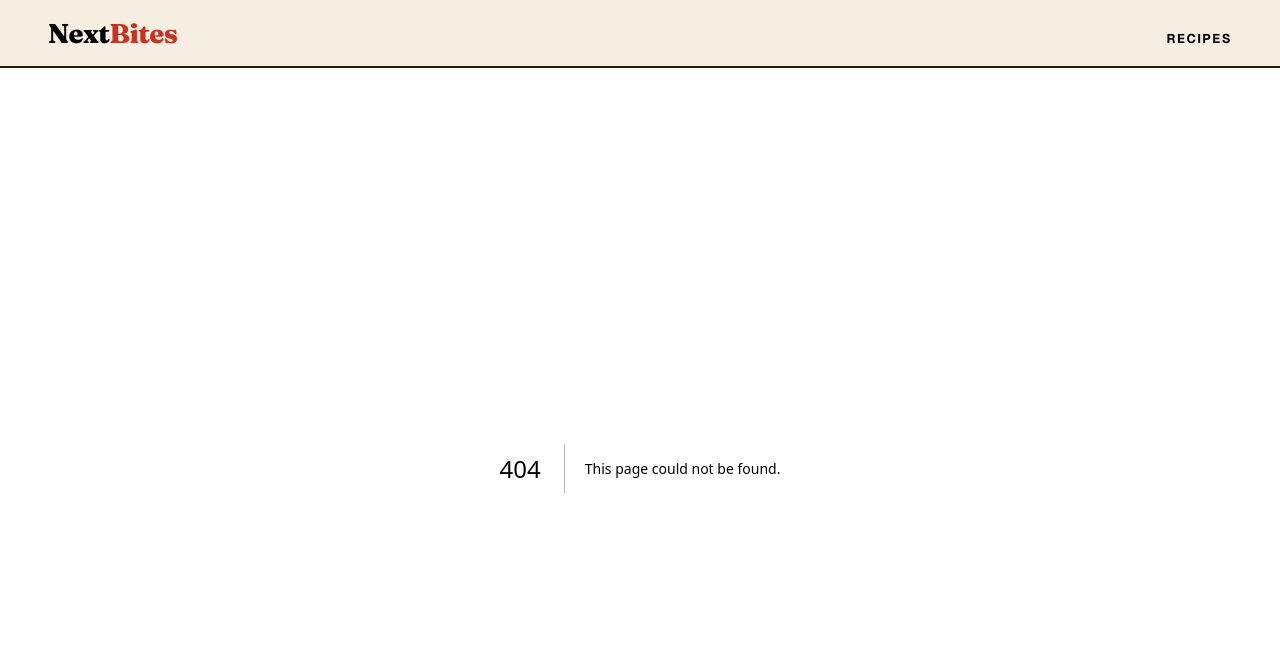
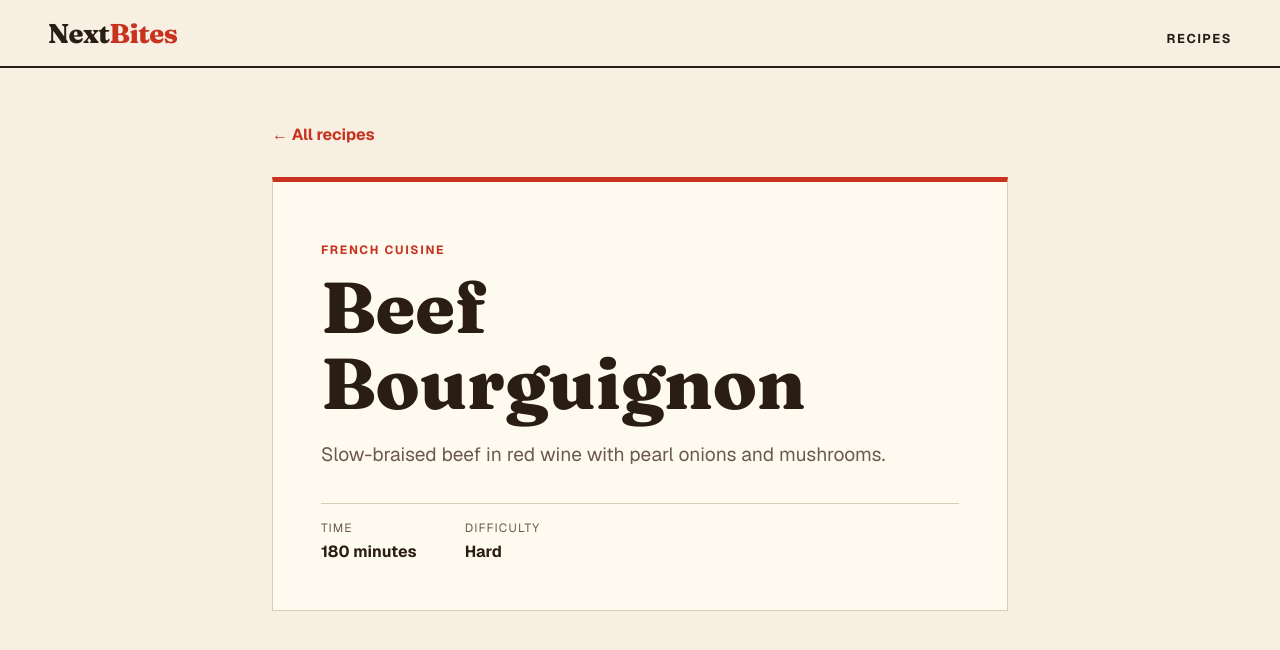
Before and after one commit to HamzaShaikh-source/nextbites, a Next.js app: page /recipe/beef-bourguignon in a window 1280 px wide. Before the commit this address had no page. Shown: the top 650 px of the page. Built offline with nearby package versions, Linux system fonts and the light colour scheme.

Commit message:
feat: add static recipe detail pages

```diff
--- a/app/components/RecipeCard.module.css
+++ b/app/components/RecipeCard.module.css
@@ -14,6 +14,11 @@
   transform: translateY(-3px);
   border-color: var(--ink);
   border-top-color: var(--accent);
+}
+
+.card:focus-visible {
+  outline: 3px solid var(--accent);
+  outline-offset: 3px;
 }
 
 .cuisine {
--- a/app/components/RecipeCard.tsx
+++ b/app/components/RecipeCard.tsx
@@ -1,9 +1,10 @@
 import type { Recipe } from "../data/recipes";
+import Link from "next/link";
 import styles from "./RecipeCard.module.css";
 
 export default function RecipeCard({ recipe }: { recipe: Recipe }) {
   return (
-    <article className={styles.card}>
+    <Link href={`/recipe/${recipe.id}`} className={styles.card}>
       <p className={styles.cuisine}>{recipe.cuisine}</p>
       <h2 className={styles.title}>{recipe.title}</h2>
       <p className={styles.description}>{recipe.description}</p>
@@ -17,6 +18,6 @@ export default function RecipeCard({ recipe }: { recipe: Recipe }) {
           <dd>{recipe.difficulty}</dd>
         </div>
       </dl>
-    </article>
+    </Link>
   );
 }
--- a/app/data/recipes.ts
+++ b/app/data/recipes.ts
@@ -57,3 +57,7 @@ export const recipes: Recipe[] = [
     description: "Rich miso broth, springy noodles, soft egg and scallions.",
   },
 ];
+
+export function getRecipe(id: string): Recipe | undefined {
+  return recipes.find((recipe) => recipe.id === id);
+}
--- /dev/null
+++ b/app/recipe/[id]/page.tsx
@@ -0,0 +1,41 @@
+import type { Metadata } from "next";
+import Link from "next/link";
+import { notFound } from "next/navigation";
+import { getRecipe, recipes } from "../../data/recipes";
+import styles from "./recipe.module.css";
+
+export function generateStaticParams() {
+  return recipes.map(({ id }) => ({ id }));
+}
+
+export async function generateMetadata({
+  params,
+}: PageProps<"/recipe/[id]">): Promise<Metadata> {
+  const { id } = await params;
+  const recipe = getRecipe(id);
+  return recipe
+    ? { title: `${recipe.title} | NextBites`, description: recipe.description }
+    : { title: "Recipe not found | NextBites" };
+}
+
+export default async function RecipePage({ params }: PageProps<"/recipe/[id]">) {
+  const { id } = await params;
+  const recipe = getRecipe(id);
+
+  if (!recipe) notFound();
+
+  return (
+    <main className={styles.main}>
+      <Link href="/" className={styles.back}>← All recipes</Link>
+      <article className={styles.article}>
+        <p className={styles.eyebrow}>{recipe.cuisine} cuisine</p>
+        <h1>{recipe.title}</h1>
+        <p className={styles.description}>{recipe.description}</p>
+        <dl className={styles.facts}>
+          <div><dt>Time</dt><dd>{recipe.minutes} minutes</dd></div>
+          <div><dt>Difficulty</dt><dd>{recipe.difficulty}</dd></div>
+        </dl>
+      </article>
+    </main>
+  );
+}
--- /dev/null
+++ b/app/recipe/[id]/recipe.module.css
@@ -0,0 +1,58 @@
+.main {
+  max-width: 52rem;
+  margin: 0 auto;
+  padding: clamp(1.5rem, 5vw, 3.5rem) clamp(1rem, 4vw, 3rem) 5rem;
+}
+
+.back {
+  color: var(--accent);
+  font-weight: 700;
+}
+
+.back:hover { text-decoration: underline; }
+
+.article {
+  margin-top: 2rem;
+  padding: clamp(1.5rem, 5vw, 3rem);
+  background: var(--card);
+  border: 1px solid var(--rule);
+  border-top: 5px solid var(--accent);
+}
+
+.eyebrow {
+  color: var(--accent);
+  font-size: .75rem;
+  font-weight: 700;
+  letter-spacing: .14em;
+  text-transform: uppercase;
+}
+
+.article h1 {
+  margin: .5rem 0 1rem;
+  font-family: var(--font-display), Georgia, serif;
+  font-size: clamp(2.5rem, 8vw, 4.5rem);
+  line-height: 1.05;
+}
+
+.description {
+  color: var(--muted);
+  font-size: 1.2rem;
+  line-height: 1.6;
+}
+
+.facts {
+  display: flex;
+  gap: 3rem;
+  margin: 2rem 0 0;
+  padding-top: 1rem;
+  border-top: 1px solid var(--rule);
+}
+
+.facts dt {
+  color: var(--muted);
+  font-size: .75rem;
+  letter-spacing: .1em;
+  text-transform: uppercase;
+}
+
+.facts dd { margin: .3rem 0 0; font-weight: 700; }
--- a/next.config.ts
+++ b/next.config.ts
@@ -1,9 +1,9 @@
 import type { NextConfig } from "next";
 
 const nextConfig: NextConfig = {
-  /* config options here */
-  cacheComponents: true,
-  partialPrefetching: true,
+  output: "export",
+  basePath: process.env.NODE_ENV === "production" ? "/nextbites" : "",
+  trailingSlash: true,
 };
 
 export default nextConfig;
```
